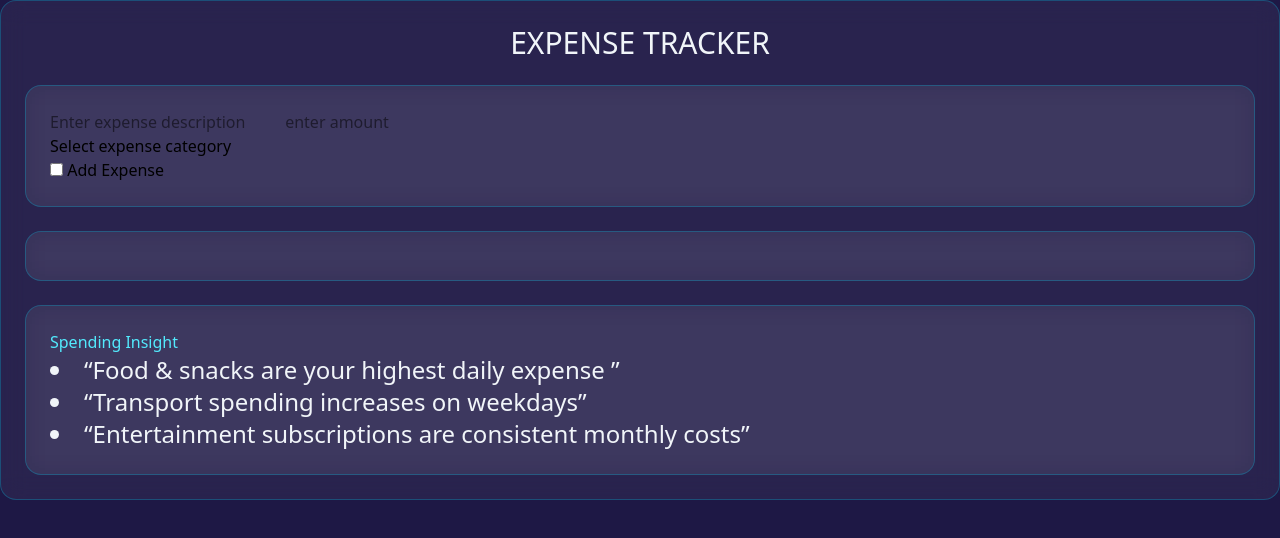
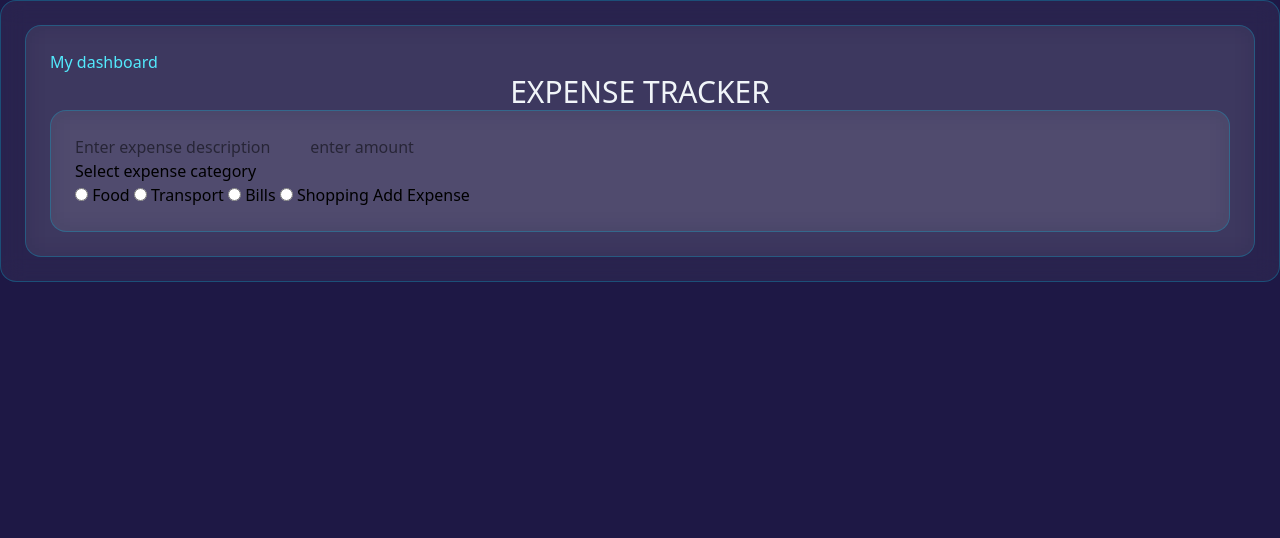
Before and after one commit to imaninaitore/expense-tracker, a plain HTML site: page intex.html in a window 1280 px wide. Drawn offline with nearby package versions, Linux system fonts and the light colour scheme.

Commit message:
add name to radio inputs and create dashboard

```diff
--- a/intex.html
+++ b/intex.html
@@ -11,43 +11,57 @@
 <body>
 <div class=" dashboard bg-white/5 backdrop-blur-md border border-cyan-500/30 rounded-2xl grid grid-cols-1 gap-6 p-6 ">
 
+<!--DASHBOARD-->
+<div class="bg-white/5 backdrop-blur-md border border-cyan-500/30 rounded-2xl p-6 ">
+<h1 class="text-cyan-300" >My dashboard</h1>
+<h2 id="total"></h2>
+
+
 <h1 class="text-slate-100 lg:text-3xl text-2xl sm:tlg:ext-3xl  text-2xl sm:text-3xl flex justify-center"> EXPENSE TRACKER</h1>
 
 <!--expense details container-->
 <div class="bg-white/5 backdrop-blur-md border border-cyan-500/30 rounded-2xl p-6 ">
-  <!--expense description-->
+
+<!--expense description-->
 <input class="expense-description" type="text" id="expense-description" placeholder="Enter expense description"/>
 
 <!--amount in Ksh-->
-<input class="amount" type="number" placeholder="enter amount"/>
+<input id="amount" type="number" placeholder="enter amount"/>
 
 <!--category-->
-<h2>Select expense category</h2>
-<input type="checkbox" id="category"/>
+<h3>Select expense category</h3>
+
+<label for="category">
+<input type="radio" name="category" id="category1"/>
+Food
+</label>
+
+<label for="category">
+<input type="radio"  name="category" id="category2"/>
+Transport
+</label>
+
+<label for="category">
+<input type="radio"  name="category" id="category3"/>
+Bills
+</label>
+
+<label for="category">
+<input type="radio"  name="category" id="category4"/>
+Shopping
+</label>
 
 <!--add button-->
-<button id="AddButton">Add Expense</button>
+<button class="AddButton" id="AddButton">Add Expense</button>
+</div>
+
+
+<!--Expense list-->
+<div id="expense-list" class="expense-list"> </div>
 
 
 </div>
 
-<!--Expense list-->
-<div id="expense-list" class="bg-white/5 backdrop-blur-md border border-cyan-500/30 rounded-2xl p-6 ">
-
-</div>
-
-<!--card 3-->
-<div class="bg-white/5 backdrop-blur-md border border-cyan-500/30 rounded-2xl p-6 ">
-
-<h2 class="text-cyan-300" >Spending Insight</h2>
-
-<li  class="text-sm sm:text-base lg:text-2xl text-slate-100" >“Food & snacks are your highest daily expense ”</li>
-<li  class="text-sm sm:text-base lg:text-2xl text-slate-100" >“Transport spending increases on weekdays”</li>
-<li  class="text-sm sm:text-base lg:text-2xl text-slate-100" >“Entertainment subscriptions are consistent monthly costs” </li>
-
-</div>
-
-</div>
-
+<script src="script.js"></script>
 </body>
 </html>
```
